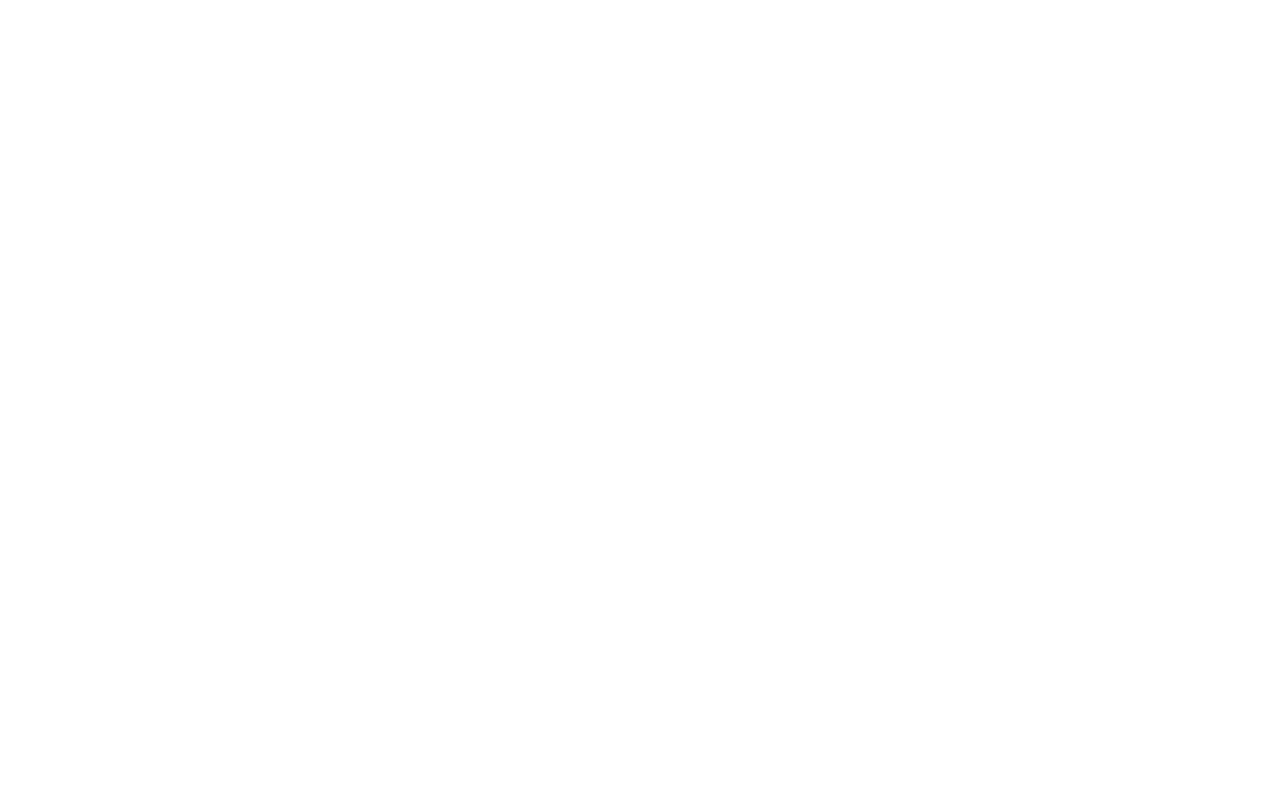
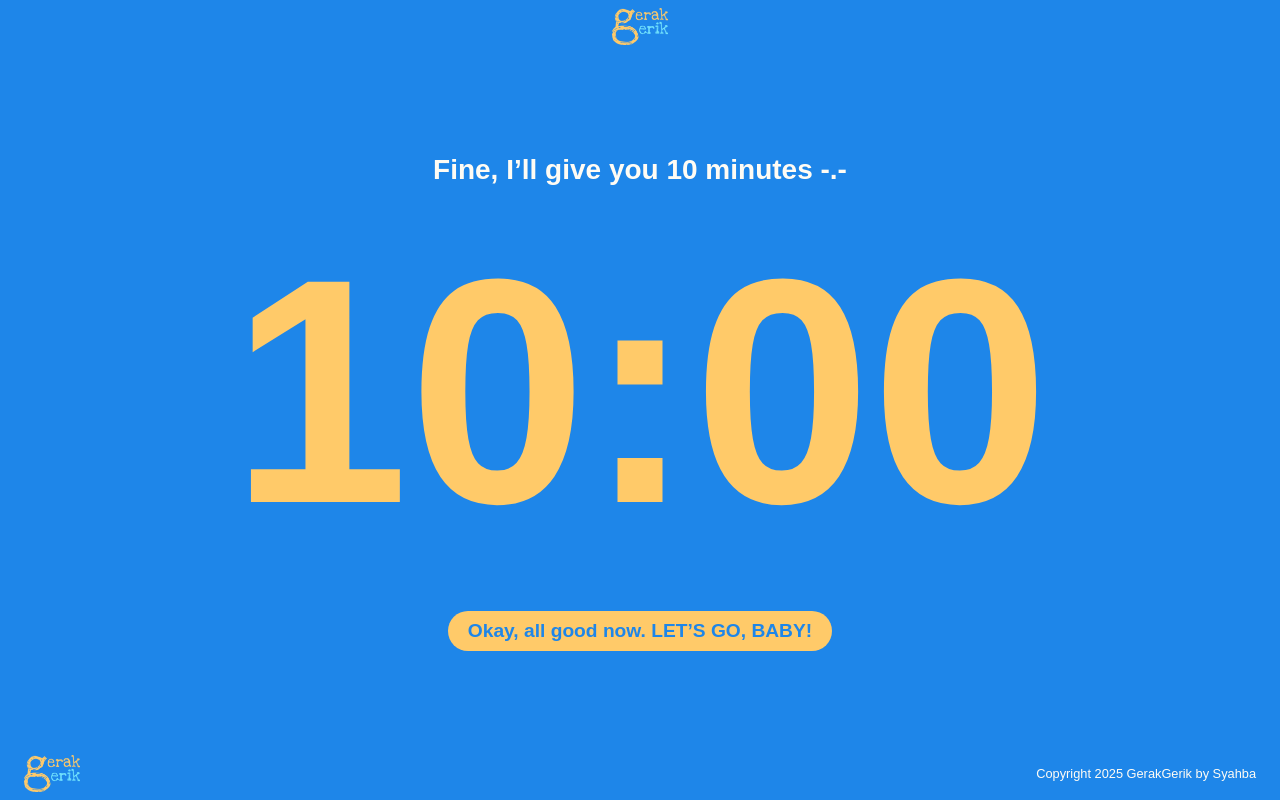
Before and after one commit to syahba/gerak-gerik, a React (Vite) app: page /timer in a window 1280 px wide. Before the commit this address had no page. Built offline with nearby package versions, Linux system fonts and the light colour scheme; a web font is replaced by a local one.

Commit message:
create home page, timer page, and fix some components

```diff
--- a/src/App.jsx
+++ b/src/App.jsx
@@ -2,12 +2,14 @@
 import HomePage from "./pages/HomePage";
 import WorkoutPage from "./pages/WorkoutPage";
 import FinalPage from "./pages/FinalPage";
+import TimerPage from "./pages/TimerPage";
 
 function App() {
   return (
     <BrowserRouter>
       <Routes>
         <Route path="/" element={<HomePage></HomePage>}></Route>
+        <Route path="/timer" element={<TimerPage></TimerPage>}></Route>
         <Route path="/workout" element={<WorkoutPage></WorkoutPage>}></Route>
         <Route path="/final" element={<FinalPage></FinalPage>}></Route>
       </Routes>
--- a/src/components/Button.jsx
+++ b/src/components/Button.jsx
@@ -1,6 +1,6 @@
 import PropTypes from "prop-types";
 
-function Button({ is_light, is_primary, text }) {
+function Button({ is_light, is_primary, text, onClick }) {
   let styles;
 
   if (is_light) {
@@ -15,16 +15,18 @@
       styles = "text-[var(--primary-color)] bg-[var(--secondary-color)]";
     } else {
       styles = `text-[var(--white-color)] bg-transparent
-      outline outline-2 outline-[var(--white-color)] outline-offset-[-4px]`;
+      outline outline-2 outline-[var(--white-color)] outline-offset-[-1.5px]`;
     }
   }
 
   return (
     <button
       className={`${styles} px-5 py-1.5 rounded-full
-      hover:scale-110 transition duration-500`}
+      hover:scale-105 transition duration-500`}
+      onClick={onClick}
+      type="button"
     >
-      <p>{text}</p>
+      <p className="font-bold">{text}</p>
     </button>
   );
 }
@@ -33,6 +35,7 @@
   is_light: PropTypes.bool,
   is_primary: PropTypes.bool,
   text: PropTypes.string,
+  onClick: PropTypes.func,
 };
 
 export default Button;
--- a/src/components/Footer.jsx
+++ b/src/components/Footer.jsx
@@ -10,8 +10,7 @@
   }
 
   return (
-    <footer className="absolute bottom-0 left-0 w-full">
-      <div className={`${styles} flex justify-between items-center px-6 py-2`}>
+    <footer className={`${styles} flex justify-between items-center px-6 py-2 w-full`}>
       <img
         src={is_light ? "./logo-dark.webp" : "./logo-light.webp"}
         alt="logo"
@@ -19,7 +18,6 @@
       />
 
       <small>Copyright 2025 GerakGerik by Syahba</small>
-      </div>
     </footer>
   );
 }
--- a/src/pages/HomePage.jsx
+++ b/src/pages/HomePage.jsx
@@ -1,18 +1,46 @@
+import { useNavigate } from "react-router-dom";
 import Button from "../components/Button";
 import Footer from "../components/Footer";
 import Navbar from "../components/Navbar";
 
 function HomePage() {
   const is_light = false;
+  const navigate = useNavigate();
+  const has_workout = true;
+
   return (
-    <div className="bg-[var(--primary-color)] min-h-screen">
+    <div className="bg-[var(--primary-color)] min-h-screen flex flex-col items-center">
       <Navbar is_light={is_light}></Navbar>
 
-      <Button
-        is_light={is_light}
-        is_primary={true}
-        text={"This a button"}
-      ></Button>
+      {has_workout ? (
+        <div className="flex-1 flex flex-col items-center justify-center">
+          <h2 className="text-[var(--white-color)]">Ooh, I love your fiery spirit today! But, you’ve done your workout^^</h2>
+          <h1 className="text-[var(--secondary-color)] text-[7rem] -mt-5">You may rest, honey~</h1>
+        </div>
+      ) : (
+        <section className="flex-1 flex flex-col items-center justify-center gap-6 my-4">
+          <h1 className="text-[var(--white-color)]">
+            Hi mas, ready for today’s workout session?
+          </h1>
+          <img src="./doodles-1.webp" alt="illustration" className="max-w-96" />
+
+          <div className="flex flex-col max-w-max gap-4 my-4">
+            <Button
+              is_light={is_light}
+              is_primary={true}
+              text={"OH YESSS! Let’s do this my love~"}
+              onClick={() => navigate("/workout")}
+            ></Button>
+
+            <Button
+              is_light={is_light}
+              is_primary={false}
+              text={`Oh no! Hold on, I gotta go poop :"`}
+              onClick={() => navigate("/timer")}
+            ></Button>
+          </div>
+        </section>
+      )}
 
       <Footer is_light={is_light}></Footer>
     </div>
--- /dev/null
+++ b/src/pages/TimerPage.jsx
@@ -0,0 +1,34 @@
+import { useNavigate } from "react-router-dom";
+import Footer from "../components/Footer";
+import Navbar from "../components/Navbar";
+import Button from "../components/Button";
+
+function TimerPage() {
+  const is_light = false;
+  const navigate = useNavigate();
+
+  return (
+    <div className="bg-[var(--primary-color)] min-h-screen flex flex-col items-center">
+      <Navbar is_light={is_light}></Navbar>
+
+      <section className="flex-1 flex flex-col items-center justify-center my-2">
+        <h1 className="text-[var(--white-color)]">
+          Fine, I’ll give you 10 minutes -.-
+        </h1>
+
+        <h1 className="text-[20rem] text-[var(--secondary-color)] -mt-10 -mb-5">10:00</h1>
+
+        <Button
+          is_light={is_light}
+          is_primary={true}
+          text={"Okay, all good now. LET’S GO, BABY!"}
+          onClick={() => navigate("/workout")}
+        ></Button>
+      </section>
+
+      <Footer is_light={is_light}></Footer>
+    </div>
+  );
+}
+
+export default TimerPage;
```
